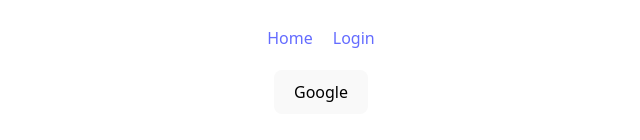
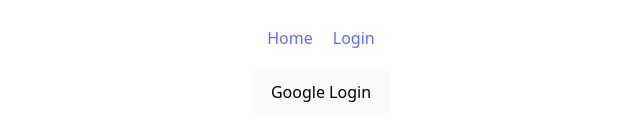
Before and after one commit to jnakht/simple-firebase, a React (Vite) app: page /login in a window 1280 px wide. Shown: the part 340-480 px from the top of the page, without its empty margins (319-959 px from the left). Built offline with nearby package versions, Linux system fonts and the light colour scheme.

Commit message:
event handler test

```diff
--- a/src/__steps.js
+++ b/src/__steps.js
@@ -5,5 +5,9 @@
  * 4. install firebase: npm install firebase
  * 5. add config file to your project
  * 6. DANGER: do not make public your firebase config file by pushing on public repository or something else
- *
+ * 7. visit: go to Docs > Build > Authentication > Web > Get Started
+ * 8. export app from the firebase.config.js file: export default app
+ * 9. Login.jsx: import getAuth from firebase/auth
+ * 10. create const auth = getAuth(app)
+ * 11. import googleAuthProvider and create new authProvider
  *  */
--- a/src/components/Login/Login.jsx
+++ b/src/components/Login/Login.jsx
@@ -1,9 +1,15 @@
-
-
+import { getAuth } from "firebase/auth";
+import app from "../../firebase/firebase.init";
+import { GoogleAuthProvider } from "firebase/auth";
 const Login = () => {
+    const auth = getAuth(app);
+    const provider = new GoogleAuthProvider();
+    const handleGoogleSignIn = () => {
+        console.log('google is coming');
+    }
     return (
         <div>
-            <button className="btn">Google</button>
+            <button onClick={handleGoogleSignIn} className="btn">Google Login</button>
         </div>
     );
 };
--- a/src/firebase/firebase.init.js
+++ b/src/firebase/firebase.init.js
@@ -15,3 +15,4 @@
 
 // Initialize Firebase
 const app = initializeApp(firebaseConfig);
+export default app;
```
